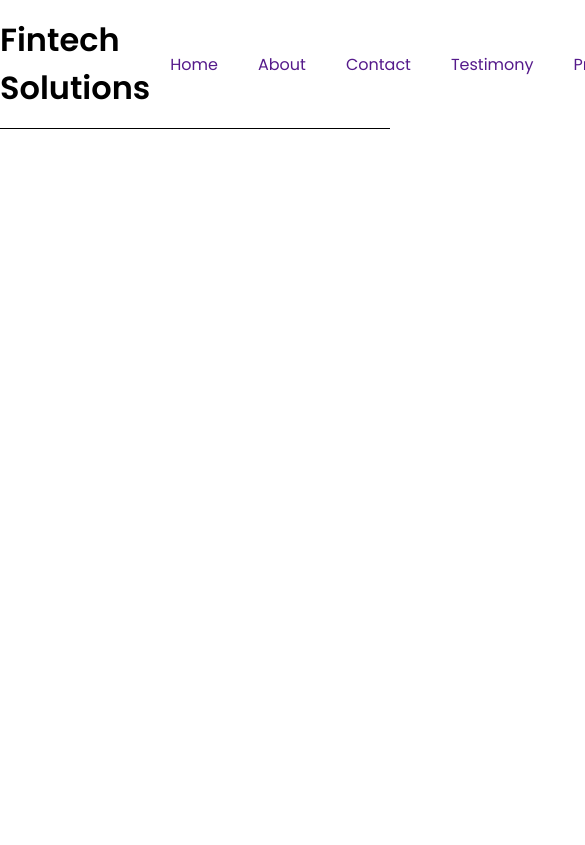
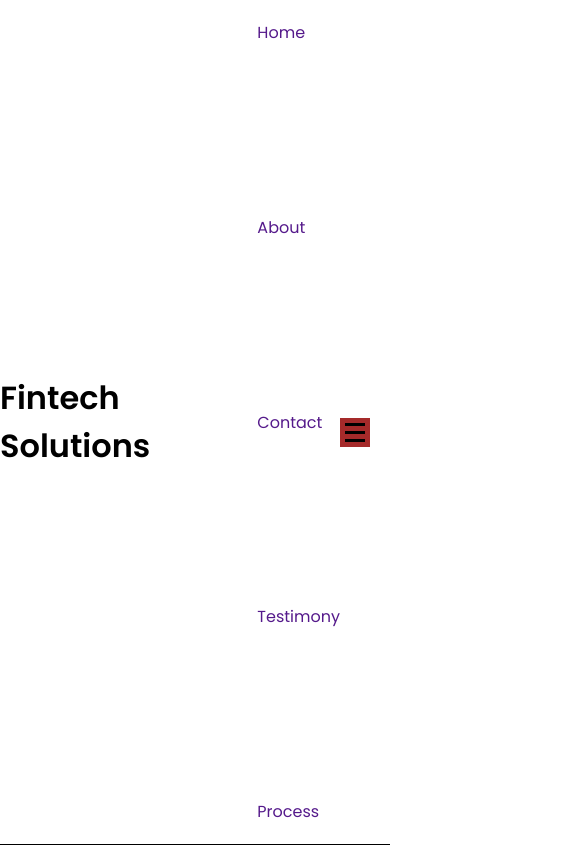
Before and after one commit to chtrli/Frontend-Prac, a plain HTML site: page Landing Pages/Day 2/Navbar - Examples/Navbar 4/index.html in a window 390 px wide. Shown: the top 845 px of the page, 585 px wide, since content can reach past the window. Drawn offline with nearby package versions, Linux system fonts and the light colour scheme.

Commit message:
learn-about-toggle'

```diff
--- a/Landing Pages/Day 2/Navbar - Examples/Navbar 4/app.js
+++ b/Landing Pages/Day 2/Navbar - Examples/Navbar 4/app.js
@@ -0,0 +1 @@
+const hamburg = document.getElementById("hamburger");
--- a/Landing Pages/Day 2/Navbar - Examples/Navbar 4/index.html
+++ b/Landing Pages/Day 2/Navbar - Examples/Navbar 4/index.html
@@ -25,6 +25,11 @@
                <li><a href="">Testimony</a></li>
                <li><a href="">Process</a></li>
            </ul>
+        <div class="hamburger" id="hamburger">
+            <div class="line"></div>
+            <div class="line"></div>
+            <div class="line"></div>
+        </div>
 
        </nav>
    </header>
--- a/Landing Pages/Day 2/Navbar - Examples/Navbar 4/style.css
+++ b/Landing Pages/Day 2/Navbar - Examples/Navbar 4/style.css
@@ -83,3 +83,38 @@ li{
     padding: 20px;
 
 }
+
+
+
+.line {
+    width: 20px;
+    background-color: black;
+    height: 3px;
+    margin: 5px;
+}
+@media only screen and (max-width: 600px) {
+
+ul {
+    display: flex;
+    justify-content: space-between;
+    flex-direction: column;
+    height: 100vh;
+}
+
+li {
+    list-style-type: none;
+    padding: 20px;
+
+}
+  nav{
+      position: absolute;
+  }
+.hamburger {
+    background-color: brown;
+    position: relative;
+    top:10px;
+   right:20px;
+}
+
+
+}
```
